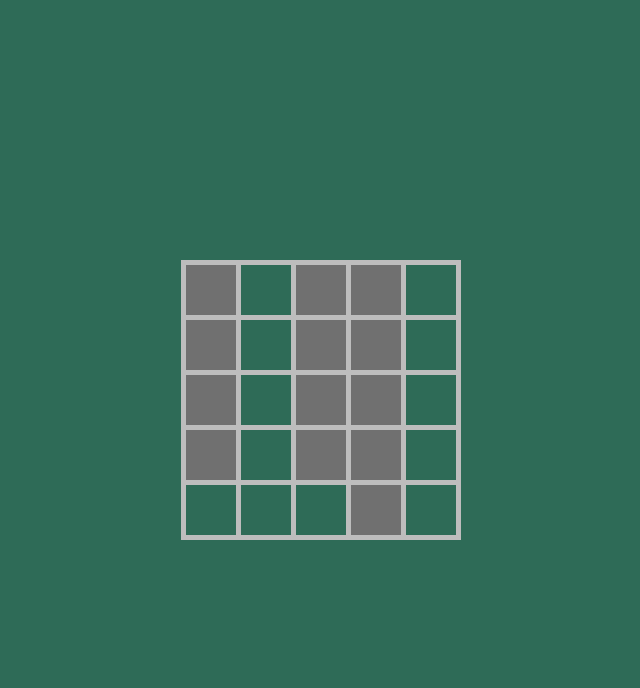
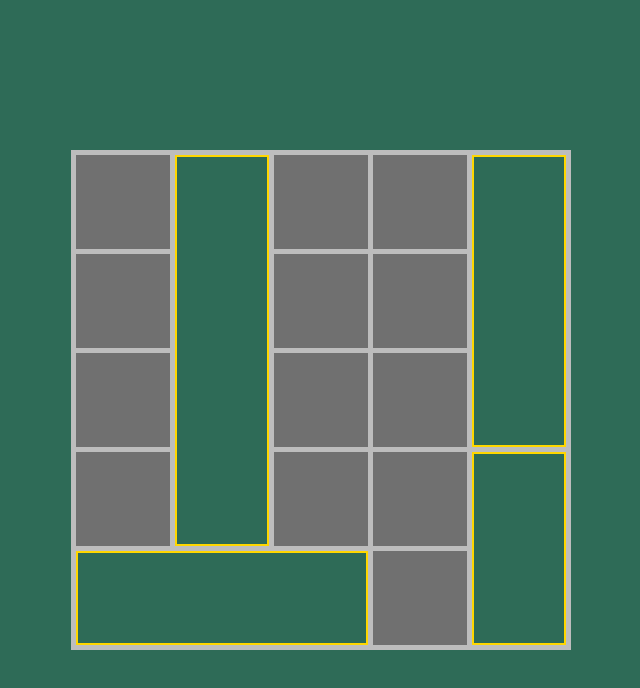
Before and after one commit to Coste-stack/Battleship, a website built with webpack: page src/index.html in a window 1280 px wide. Shown: the whole page, without its empty margins (319-959 px from the left). Built offline with nearby package versions, Linux system fonts and the light colour scheme.

Commit message:
feat: ships placed using grid-area to be easly distinguished

```diff
--- a/src/scripts/gameboard.js
+++ b/src/scripts/gameboard.js
@@ -1,6 +1,7 @@
 export class Gameboard {
     #board;
     #width; #height;
+    #shipsOnBoard = {};
 
     // create a board of width x height
     constructor(width, height) {
@@ -29,6 +30,7 @@ export class Gameboard {
     get width() { return this.#width; }
     get height() { return this.#height; }
     get board() { return this.#board; }
+    get shipsOnBoard() { return this.#shipsOnBoard; }
 
     // checks if (on ship placement) there is another ship (that prevents placement)
     canPlaceShip(x, y, ship, orientation) {
@@ -65,6 +67,13 @@ export class Gameboard {
                 for(let i = x; i < x+ship.length; i++) {
                     this.#board[y][i] = {ship: ship, isHit: false};
                 }
+                // add ship coordinates to a list that tracks all of them
+                this.#shipsOnBoard[ship.name] = {
+                    startX: x + 1,
+                    endX: x + ship.length + 1,
+                    startY: y + 1,
+                    endY: y + 1
+                };
             } else {
                 throw new Error('Not enough room for ship to be placed! (horizontally)');
             }
@@ -78,6 +87,13 @@ export class Gameboard {
                 for(let i = y; i < y+ship.length; i++) {
                     this.#board[i][x] = {ship: ship, isHit: false};
                 }
+                // add ship coordinates to a list that tracks all of them
+                this.#shipsOnBoard[ship.name] = {
+                    startX: x + 1,
+                    endX: x + 1,
+                    startY: y + 1,
+                    endY: y + ship.length + 1
+                };
             } else {
                 throw new Error('Not enough room for ship to be placed! (vertically)');
             }
--- a/src/scripts/gameboardView.js
+++ b/src/scripts/gameboardView.js
@@ -1,28 +1,38 @@
 export function initGameboard(gameboard) {
-
-    // create a gameboard container
+    // Create a gameboard container
     const grid = document.createElement('div');
     grid.classList.add('gameboard');
     grid.style.gridTemplateColumns = `repeat(${gameboard.width}, 1fr)`;
     grid.style.gridTemplateRows = `repeat(${gameboard.height}, 1fr)`;
-    console.log(grid.style.gridTemplateColumns);
 
-    for(let y = 0; y < gameboard.height; y++) {
-
-        for(let x = 0; x < gameboard.width; x++) {
-            // create a tile (to be inside grid)
+    // Add empty tiles for the rest of the gameboard
+    for (let y = 0; y < gameboard.height; y++) {
+        for (let x = 0; x < gameboard.width; x++) {
             const tile = document.createElement('div');
             tile.classList.add('tile');
-
-            // check if there's a ship on this tile
-            if (gameboard.board[y][x].ship !== undefined) {
-                tile.classList.add('ship');
-                tile.classList.add(gameboard.board[y][x].ship.name);
-            }
-
+            tile.style.gridRowStart = x + 1;
+            tile.style.gridColumnStart = y + 1;
+            tile.style.gridRowEnd = x + 1;
+            tile.style.gridColumnEnd = y + 1;
             grid.appendChild(tile);
         }
     }
 
+    // Iterate through the ships on the board
+    for (const [shipName, shipData] of Object.entries(gameboard.shipsOnBoard)) {
+        const { startX, endX, startY, endY } = shipData;
+
+        const ship = document.createElement('div');
+        ship.classList.add('ship', shipName);
+
+        // Set the grid position based on orientation
+        ship.style.gridRowStart = startY; // Start row (1-based index)
+        ship.style.gridColumnStart = startX; // Start column (1-based index)
+        ship.style.gridRowEnd = endY; // End row for vertical ships
+        ship.style.gridColumnEnd = endX; // End column for horizontal ships
+
+        grid.appendChild(ship);
+    }
+
     document.querySelector('body').appendChild(grid);
 }
--- a/src/style.css
+++ b/src/style.css
@@ -12,6 +12,7 @@ body {
     --tile-color: #707070;
     --ship-color: #2e6b57;
 
+    min-height: 500px; min-width: 500px;
     padding: 5px;
     background-color: var(--gameboard-background-color);
 
@@ -21,10 +22,12 @@ body {
 }
 
 .tile {
-    height: 50px; width: 50px;
+
     background-color: var(--tile-color);
 }
 
 .ship {
     background-color: var(--ship-color);
+    border: 2px solid #FFD700; /* Gold border for highlighting */
+    box-sizing: border-box;
 }
```
